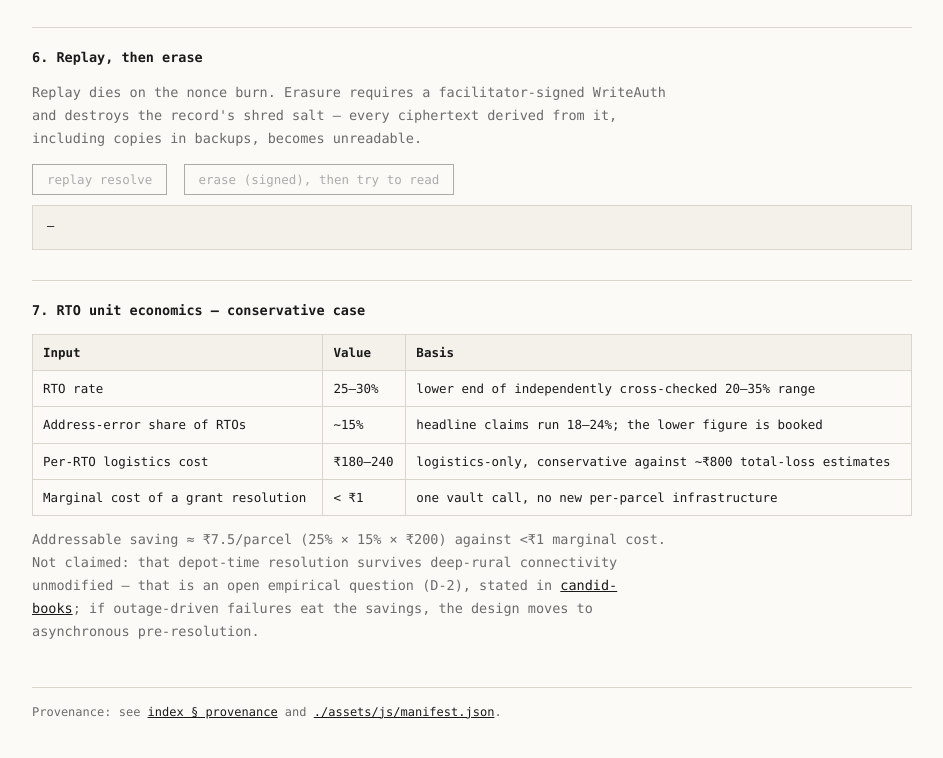
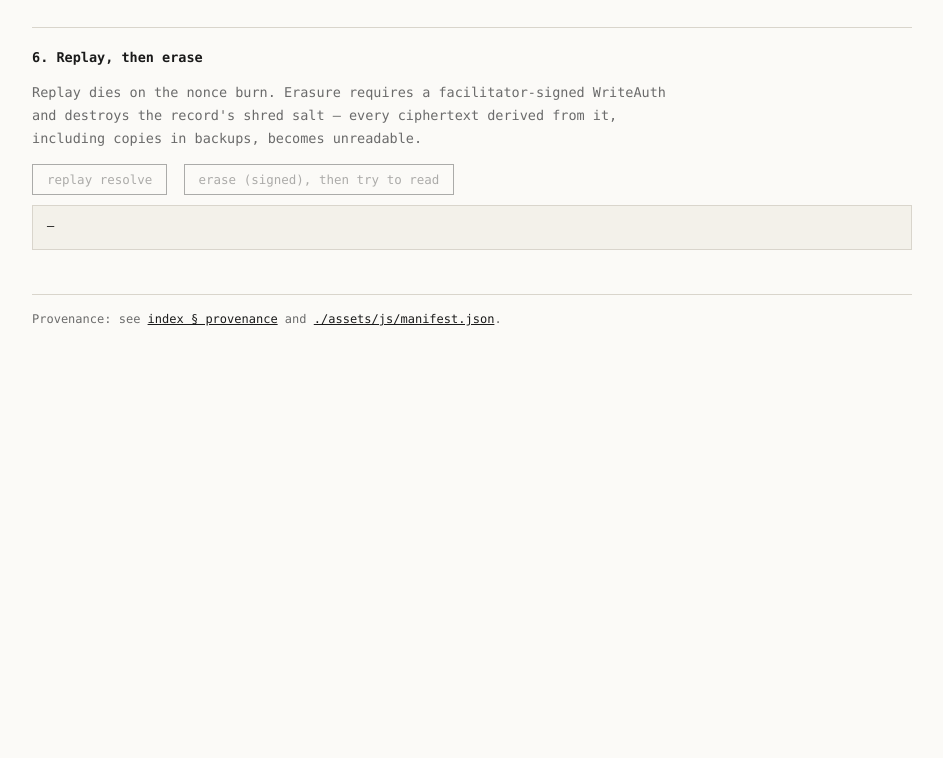
Before and after one commit to anonceleb/Kestrel, a website: page web/profile-address.html in a window 1280 px wide. Shown: the part 1608-2366 px from the top of the page, without its empty margins (168-1111 px from the left). After the commit the page ends 2017 px from the top, so only its background shows below. Drawn offline with Linux system fonts and the light colour scheme.

Commit message:
Remove RTO unit economics from the public demo
That section was pilot-funding pitch content, not a mechanism demo —
unlike the rest of profile-address.html it had no live interaction
behind it. It duplicates doc/CFP-functional-manual.md §9a, which is
gitignored and the correct home for LSP/pilot economics arguments.
Keeping it on a public protocol-facing page cuts against the project's
own "contribution, not a pitch" tone. Updates index.html's blurb to match.

```diff
--- a/web/profile-address.html
+++ b/web/profile-address.html
@@ -104,21 +104,6 @@ plaintext-address path stays available as a fallback, so no participant must upg
   <button id="s6" disabled>replay resolve</button>
   <button id="s7" disabled>erase (signed), then try to read</button>
   <pre id="o6">—</pre>
-</section>
-
-<section>
-  <h2>7. RTO unit economics — conservative case</h2>
-  <table>
-    <tr><th>Input</th><th>Value</th><th>Basis</th></tr>
-    <tr><td>RTO rate</td><td>25–30%</td><td>lower end of independently cross-checked 20–35% range</td></tr>
-    <tr><td>Address-error share of RTOs</td><td>~15%</td><td>headline claims run 18–24%; the lower figure is booked</td></tr>
-    <tr><td>Per-RTO logistics cost</td><td>₹180–240</td><td>logistics-only, conservative against ~₹800 total-loss estimates</td></tr>
-    <tr><td>Marginal cost of a grant resolution</td><td>&lt; ₹1</td><td>one vault call, no new per-parcel infrastructure</td></tr>
-  </table>
-  <p class="dim">Addressable saving ≈ ₹7.5/parcel (25% × 15% × ₹200) against &lt;₹1 marginal cost.
-  Not claimed: that depot-time resolution survives deep-rural connectivity unmodified — that is an
-  open empirical question (D-2), stated in <a href="./candid-books.html">candid-books</a>; if
-  outage-driven failures eat the savings, the design moves to asynchronous pre-resolution.</p>
 </section>
 
 <footer>Provenance: see <a href="./index.html#provenance">index § provenance</a> and
```
Also changed, not shown: web/index.html (+1 -1 lines).
